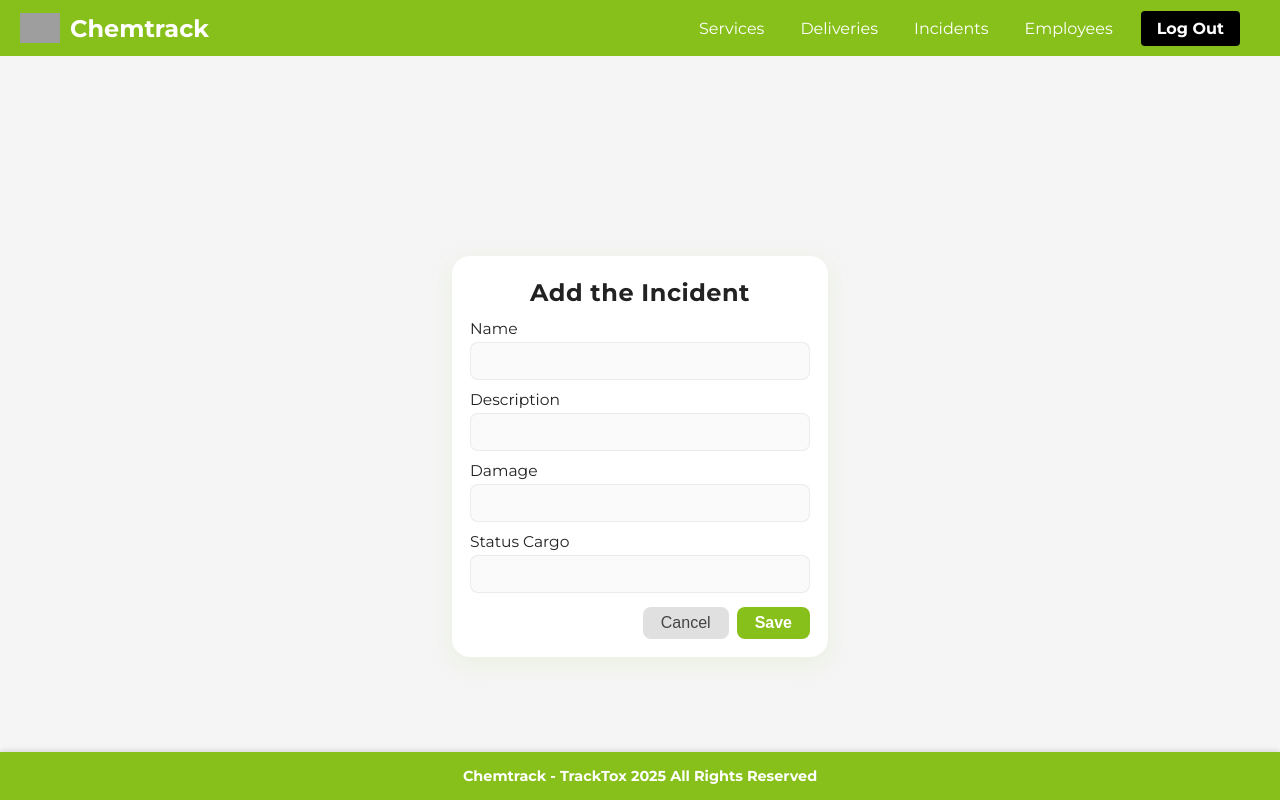
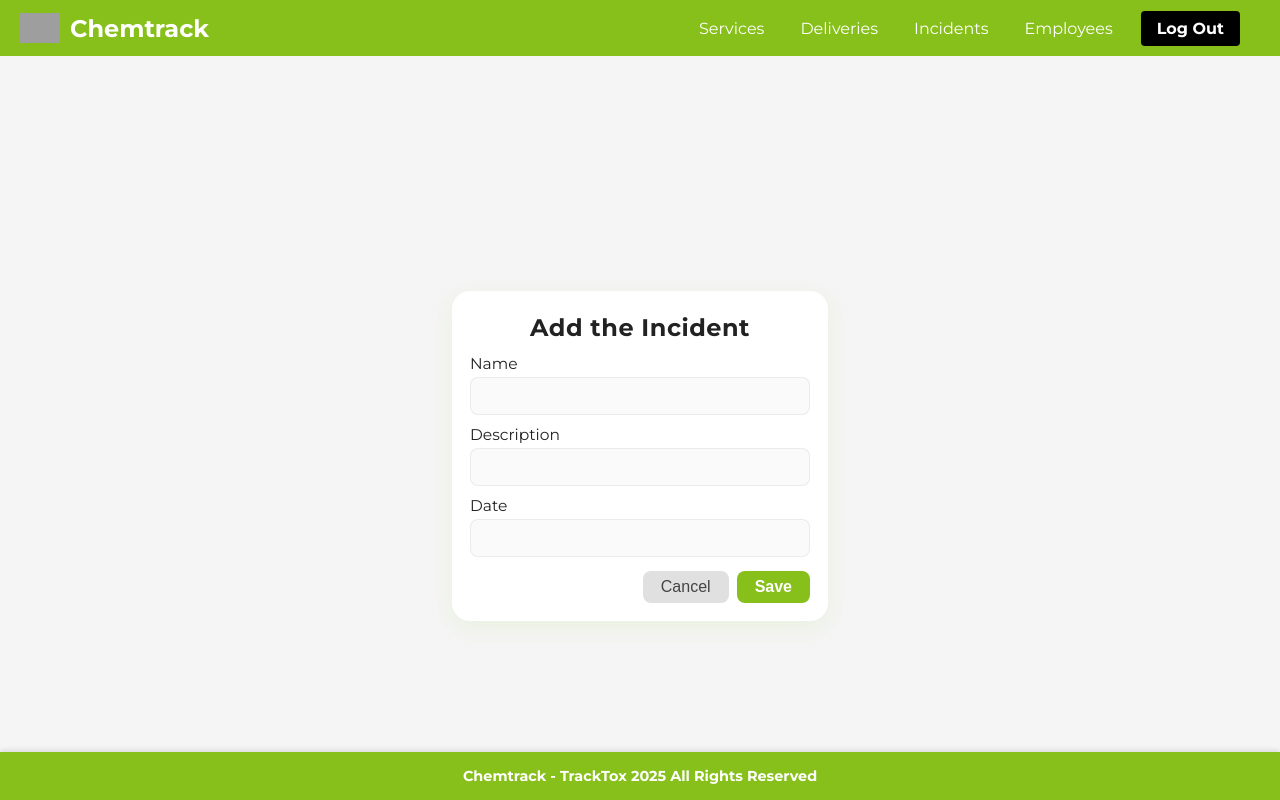
Before and after one commit to Chemtrack-Grupo4/chemtrack-webapp, an Angular app: page /add-incident in a window 1280 px wide. Built offline with nearby package versions, Linux system fonts and the light colour scheme; grey boxes are pictures that could not be loaded.

Commit message:
feat(Incidents): Update new incident creation

```diff
--- a/src/app/Incidents/components/add-new-incident/add-incident-page.component.html
+++ b/src/app/Incidents/components/add-new-incident/add-incident-page.component.html
@@ -4,19 +4,15 @@
     <form (ngSubmit)="onSave()" autocomplete="off">
       <div class="form-group">
         <label>Name</label>
-        <input class="input" [(ngModel)]="incident.name" name="name" required />
+        <input class="input" [(ngModel)]="incident.incidentPlace" name="name" required />
       </div>
       <div class="form-group">
         <label>Description</label>
         <input class="input" [(ngModel)]="incident.description" name="description" required />
       </div>
       <div class="form-group">
-        <label>Damage</label>
-        <input class="input" [(ngModel)]="incident.damage" name="damage" required />
-      </div>
-      <div class="form-group">
-        <label>Status Cargo</label>
-        <input class="input" [(ngModel)]="incident.status" name="status" required />
+        <label>Date</label>
+        <input class="input" [(ngModel)]="incident.date" name="damage" required />
       </div>
       <div class="button-row">
         <button type="button" class="cancel-btn" (click)="onCancel()">Cancel</button>
--- a/src/app/Incidents/components/add-new-incident/add-incident-page.component.ts
+++ b/src/app/Incidents/components/add-new-incident/add-incident-page.component.ts
@@ -1,6 +1,8 @@
 import { Component } from '@angular/core';
 import { CommonModule } from '@angular/common';
 import { FormsModule } from '@angular/forms';
+import {Router} from '@angular/router';
+import {BaseService} from '../../../shared/services/base.service';
 
 @Component({
   selector: 'app-add-incident-page',
@@ -11,15 +13,22 @@ import { FormsModule } from '@angular/forms';
 })
 export class AddIncidentPageComponent {
   incident = {
-    name: '',
+    incidentPlace: '',
     description: '',
-    damage: '',
-    status: ''
+    date: ''
   };
 
+  constructor(private router: Router, private baseService: BaseService) {}
+
   onSave() {
-    // Aquí puedes manejar el envío del formulario (ejemplo: llamar servicio, navegar, etc.)
-    alert(JSON.stringify(this.incident, null, 2));
+    this.baseService.createIncident(this.incident).subscribe({
+      next: () => {
+        this.router.navigate(['/incidents']); // Regresa a la lista
+      },
+      error: (err) => {
+        console.error('Error al crear el servicio:', err);
+      }
+    });
   }
 
   onCancel() {
--- a/src/app/shared/services/base.service.ts
+++ b/src/app/shared/services/base.service.ts
@@ -51,7 +51,7 @@ export class BaseService {
     return this.http.get<Incident>(`${this.apiUrl}/incidents/${id}`);
   }
 
-  createIncident(data: Incident): Observable<Incident> {
+  createIncident(data: any): Observable<Incident> {
     return this.http.post<Incident>(`${this.apiUrl}/incidents`, data, this.httpOptions);
   }
 
```
